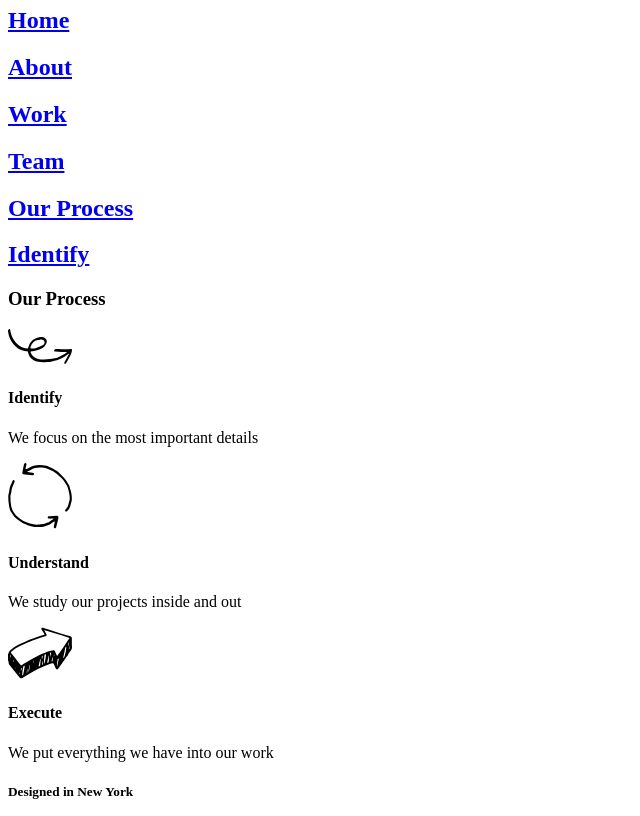
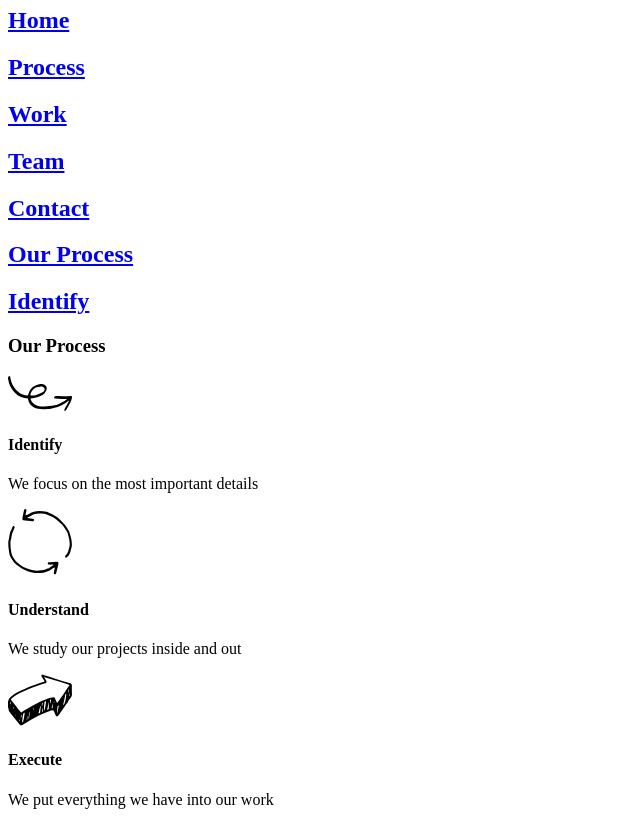
Before and after one commit to frank-panza/Broadway, a plain HTML site: page index.html in a window 1280 px wide. Shown: the part 99-915 px from the top of the page, without its empty margins (0-640 px from the left). Drawn offline with Linux system fonts and the light colour scheme.

Commit message:
debugged version of html and skeleton stylesheet

```diff
--- a/index.html
+++ b/index.html
@@ -5,11 +5,13 @@
     <title>Broadway</title>
   </head>
   <body>
+    <>
       <h1>Broadway Design</h1>
       <h2><a href="Home">Home</a></h2>
-    <h2><a href="About">About</a></h2>
+      <h2><a href="Process">Process</a></h2>
       <h2><a href="Work">Work</a></h2>
       <h2><a href="Team">Team</a></h2>
+      <h2><a href="Contact">Contact</a></h2>
       <h2><a href="Our Process">Our Process</a></h2>
   <h2><a href="Identify">Identify</a></h2>
     <h3>Our Process</h3>
--- a/resources/css/style.css
+++ b/resources/css/style.css
@@ -0,0 +1,17 @@
+* {background-color: white; text-align: center; font-family: helvetica;}
+
+h1 {font-weight: bold; font-size: 70px; color: white;}
+
+h2 {font-weight: normal;; font-size: 18px; color: white;}
+
+h3 {font-weight: bold; font-size: 32px; color: white;}
+
+h4 {font-weight: bold; font-size: 23px; color: black;}
+
+p {font-size: 14px; color: black;}
+
+a {color: aquamarine; font-size: 16px;}
+
+.header {background-image: image(the-flatiron-building.png);}
+
+.footer {text-align: left;}
```
Lines whose indentation alone changed are shown as unchanged.
